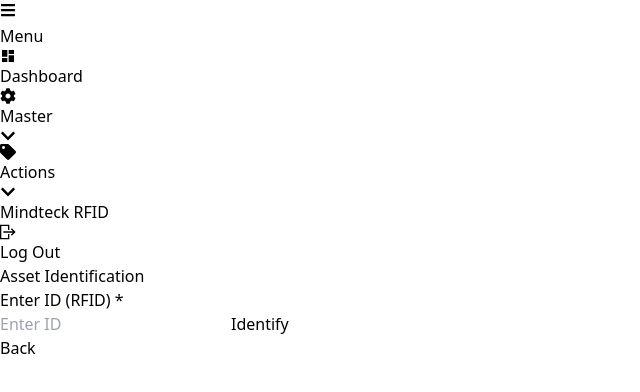
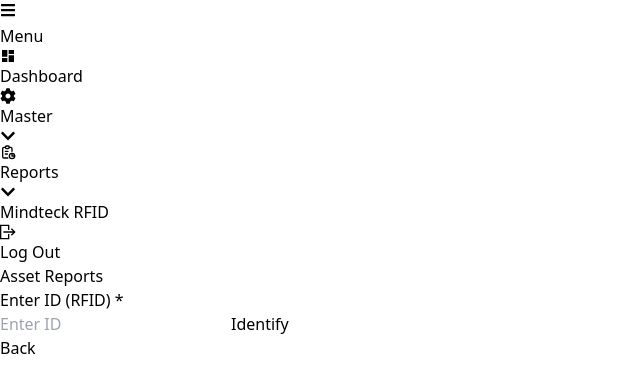
Before and after one commit to sabarisharan23/RFID, a React (Vite) app in the folder vite-project/: page /asset-identification in a window 1280 px wide. Shown: the top 392 px of the page, without its empty margins (0-640 px from the left). Built offline with nearby package versions, Linux system fonts and the light colour scheme.

Commit message:
add report generation for assets

```diff
--- a/vite-project/src/Masters/AssetIdentification.tsx
+++ b/vite-project/src/Masters/AssetIdentification.tsx
@@ -218,7 +218,7 @@
 
   return (
     <div className="min-h-screen bg-gray-100 p-6">
-      <h1 className="text-2xl font-semibold pb-2">Asset Identification</h1>
+      <h1 className="text-2xl font-semibold pb-2">Asset Reports</h1>
       <div className="bg-white mt-6 shadow rounded p-6">
         {/* ID Input */}
         <div className="mt-6">
@@ -248,7 +248,7 @@
           <div className="mt-4 flex space-x-2">
             <button
               onClick={() => exportToExcel(false)} // Export selected assets
-              className={`bg-red-500 text-white px-4 py-2 rounded ${
+              className={`bg-yellow-500 text-white px-4 py-2 rounded ${
                 isExportDisabled ? 'opacity-50 cursor-not-allowed' : ''
               }`}
               disabled={isExportDisabled}
@@ -257,7 +257,7 @@
             </button>
             <button
               onClick={() => exportToExcel(true)} // Export all assets
-              className="bg-red-500 text-white px-4 py-2 rounded"
+              className="bg-yellow-500 text-white px-4 py-2 rounded"
             >
               Export All to Excel
             </button>
--- a/vite-project/src/Masters/AssetsForm/Assets.tsx
+++ b/vite-project/src/Masters/AssetsForm/Assets.tsx
@@ -8,11 +8,6 @@
   const { assets, getTypeById, getAssetByRFID } = useAssetStore();
   const [searchQuery, setSearchQuery] = useState("");
 
-  function downloadTableAsExcel(
-    event: React.MouseEvent<HTMLButtonElement, MouseEvent>
-  ): void {
-    throw new Error("Function not implemented.");
-  }
 
   // List of types to exclude
   const typesToExclude = ["location", "row", "rack", "cupboard"];
@@ -35,6 +30,21 @@
       return searchString.includes(searchQuery.toLowerCase());
     });
 
+
+    function downloadTableAsExcel() {
+      // Select the table element
+      const table = document.getElementById('myTable');
+
+      // Create a new workbook and worksheet
+      const wb = XLSX.utils.book_new();
+      const ws = XLSX.utils.table_to_sheet(table);
+
+      // Append the worksheet to the workbook
+      XLSX.utils.book_append_sheet(wb, ws, 'Sheet1');
+
+      // Generate Excel file and prompt download
+      XLSX.writeFile(wb, 'Assets.xlsx');
+  }
   return (
     <div className="min-h-screen bg-gray-100 p-6">
       {/* Action Buttons */}
--- a/vite-project/src/SideBar.tsx
+++ b/vite-project/src/SideBar.tsx
@@ -9,6 +9,8 @@
   FaTag,
 } from "react-icons/fa";
 import { MdDashboard } from "react-icons/md";
+import { TbReport } from "react-icons/tb";
+
 
 const Sidebar: React.FC = () => {
   const navigate = useNavigate();
@@ -32,18 +34,20 @@
         { label: "Rack", route: "/racks" },
         { label: "Cupboard", route: "/cupboards" },
         { label: "Assets", route: "/assets" },
-        { label: "Asset Search", route: "/asset-search" },
-        { label: "Asset Identification", route: "/asset-identification" },
+
       ],
     },
+
     {
-      label: "Actions",
-      icon: <FaTag />,
+      label: "Reports",
+      icon: <TbReport />,
       submenu: [
-        { label: "Asset", route: "/assets" },
-        { label: "Configure RFID", route: "/RFIDTags" },
+
+        { label: "Asset Search", route: "/asset-search" },
+        { label: "Asset Reports", route: "/asset-identification" },
       ],
     },
+
   ];
 
   // Toggle the sidebar open/closed
```
